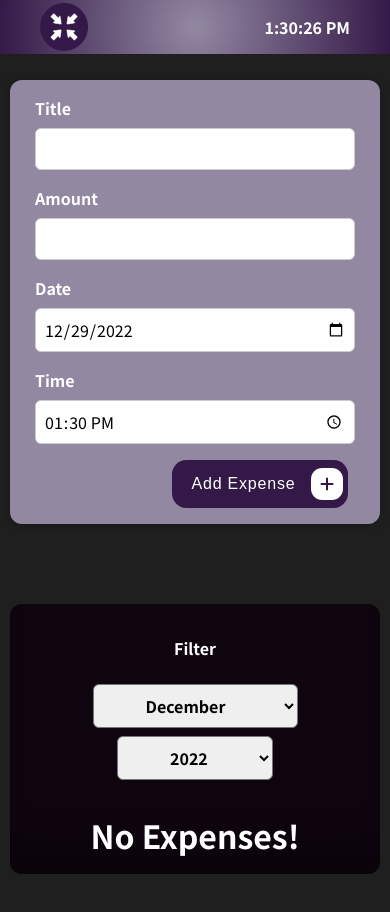
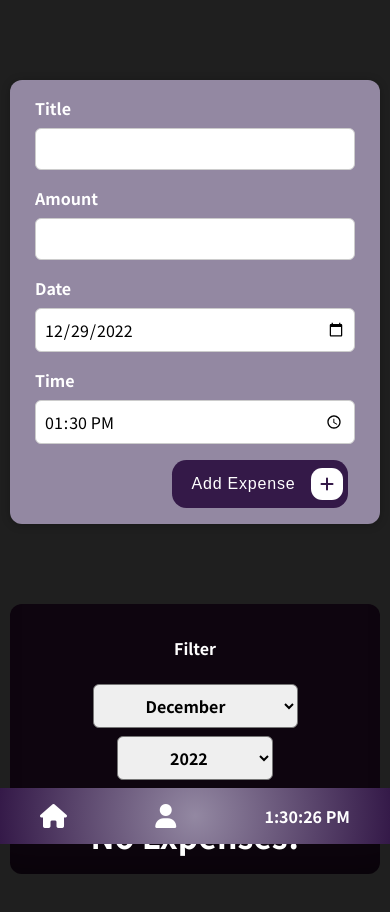
Before and after one commit to rajatdh27/Kharche, a React (Create React App) app: page / in a window 390 px wide. Shown: the top 912 px of the page. Built offline with nearby package versions, Linux system fonts and the light colour scheme; the HTML template or start-up script is replaced by a standard one.

Commit message:
dugged,loader and some customisation

```diff
--- a/src/App.js
+++ b/src/App.js
@@ -1,48 +1,56 @@
-import React, { useState } from "react";
+import React, { useState, useEffect } from "react";
 import Expenses from "./components/Expenses/Expenses";
 import Navbar from "./components/Navbar/Navbar";
 import NewExpense from "./components/New Expense/NewExpense";
+import Loader from "./components/Loader/Loader";
 //const expenses = ;
 
 function App() {
+  const [loading, setLoading] = useState(false);
+  useEffect(() => {
+    setLoading(true);
+    setTimeout(() => {
+      setLoading(false);
+    }, 2000);
+  }, []);
   const [expenses, setExpenses] = useState([
     {
       id: "e1",
       title: "Toilet Paper",
       amount: "94.12",
-      date: new Date(2020, 7, 14),
+      date: new Date(2022, 7, 14),
     },
-    { id: "e2", title: "New TV", amount: 799.49, date: new Date(2021, 2, 12) },
+    { id: "e2", title: "New TV", amount: 799.49, date: new Date(2022, 2, 12) },
     {
       id: "e3",
       title: "Car Insurance",
       amount: "294.67",
-      date: new Date(2021, 2, 28),
+      date: new Date(2022, 2, 28),
     },
     {
       id: "e4",
       title: "New Desk (Wooden)",
       amount: "450",
-      date: new Date(2021, 5, 12),
+      date: new Date(2022, 5, 12),
     },
     {
       id: "e5",
       title: "Toilet Paper",
       amount: "94.12",
-      date: new Date(2021, 7, 14),
+      date: new Date(2022, 7, 14),
     },
-    { id: "e6", title: "New TV", amount: 799.49, date: new Date(2021, 7, 12) },
+    { id: "e6", title: "New TV", amount: 799.49, date: new Date(2022, 7, 12) },
     {
       id: "e7",
       title: "Car Insurance",
       amount: "294.67",
-      date: new Date(2021, 7, 28),
+      date: new Date(2022, 7, 28),
     },
     {
       id: "e8",
       title: "New Desk (Wooden)",
       amount: "450",
-      date: new Date(2021, 7, 12),
+      date: new Date(2008, 7, 12),
     },
   ]);
   const newExpenseDataHandler = (data) => {
@@ -52,9 +60,15 @@ function App() {
   };
   return (
     <>
-      <Navbar />
-      <NewExpense onNewExpenseData={newExpenseDataHandler} />
-      <Expenses items={expenses} />
+      {loading ? (
+        <Loader />
+      ) : (
+        <>
+          <Navbar />
+          <NewExpense onNewExpenseData={newExpenseDataHandler} />
+          <Expenses items={expenses} />
+        </>
+      )}
     </>
   );
 }
--- a/src/components/Chart/Chart.css
+++ b/src/components/Chart/Chart.css
@@ -6,5 +6,6 @@
   width: auto;
 }
 .chart {
+  color: "#341948";
   background-color: rgb(31, 31, 31);
 }
--- a/src/components/Chart/Chart.js
+++ b/src/components/Chart/Chart.js
@@ -6,9 +6,10 @@ import {
   BarElement,
   CategoryScale,
   LinearScale,
-  PointElement,
+  Tooltip,
+  Legend,
 } from "chart.js";
-ChartJS.register(BarElement, CategoryScale, LinearScale, PointElement);
+ChartJS.register(BarElement, CategoryScale, LinearScale, Tooltip, Legend);
 function Chart(props) {
   const year = props.dt.year;
   const month =
@@ -28,15 +29,17 @@ function Chart(props) {
     return graphData;
   });
   const data = {
-    labels: labelArray,
+    labels: labelArray.map((item) => {
+      return `Day: ${item}`;
+    }),
     datasets: [
       {
-        label: "First dataset",
+        label: "Your Expenses",
         data: graphData,
         fill: false,
         backgroundColor: "#9388a2",
         borderColor: "#341948",
-        tension: 0.2,
+        borderWidth: 2,
       },
     ],
   };
--- a/src/components/Expenses/ExpenseFilter.jsx
+++ b/src/components/Expenses/ExpenseFilter.jsx
@@ -4,6 +4,11 @@ import "./ExpenseFilter.css";
 
 const ExpenseFilter = (props) => {
   const [selectedDate, setSelectedDate] = useState(props.selected);
+  const yearArr = props.yearArr;
+  yearArr.push(new Date().getFullYear());
+  yearArr.sort();
+  yearArr.reverse();
+  console.log(yearArr);
   const dropdownChangeMonthHandler = (event) => {
     setSelectedDate((prevDate) => {
       return { ...prevDate, month: event.target.value };
@@ -49,10 +54,9 @@ const ExpenseFilter = (props) => {
             value={props.selected.year}
             onChange={dropdownChangeYearHandler}
           >
-            <option value="2023">2023</option>
-            <option value="2022">2022</option>
-            <option value="2021">2021</option>
-            <option value="2020">2020</option>
+            {yearArr.map((year) => {
+              return <option value={`${year}`} key={year}>{`${year}`}</option>;
+            })}
           </select>
         </div>
       </div>
--- a/src/components/Expenses/Expenses.css
+++ b/src/components/Expenses/Expenses.css
@@ -5,6 +5,7 @@
   width: 50rem;
   margin-top: 5rem;
   max-width: 95%;
+  margin-bottom: 4rem;
 }
 .expenses h1 {
   text-align: center;
--- a/src/components/Expenses/Expenses.jsx
+++ b/src/components/Expenses/Expenses.jsx
@@ -8,6 +8,7 @@ import "./Expenses.css";
 
 const Expenses = (props) => {
   const date = new Date();
+  const yearArr = [];
   const [filteredDate, setFilteredDate] = useState({
     month: date.toLocaleString("en-US", { month: "long" }),
     year: date.getFullYear(),
@@ -17,6 +18,10 @@ const Expenses = (props) => {
   };
 
   const filteredExpenses = props.items.filter((expense) => {
+    if (yearArr.indexOf(expense.date.getFullYear()) === -1) {
+      yearArr.push(expense.date.getFullYear());
+    }
+
     return (
       expense.date.getFullYear().toString() === filteredDate.year.toString() &&
       expense.date.toLocaleString("en-US", { month: "long" }) ===
@@ -26,6 +31,7 @@ const Expenses = (props) => {
   return (
     <Card className="expenses">
       <ExpensesFilter
+        yearArr={yearArr}
         selected={filteredDate}
         onChangeFilter={filterChangeHandler}
       />
--- /dev/null
+++ b/src/components/Loader/Loader.css
@@ -0,0 +1,20 @@
+.loading {
+  width: 100vw;
+  height: 100vh;
+  display: flex;
+  align-items: center;
+  justify-content: center;
+  z-index: 100;
+}
+
+.loading img {
+  width: 25rem;
+  height: 25rem;
+}
+
+@media (max-width: 500px) {
+  .loading img {
+    width: 15rem;
+    height: 15rem;
+  }
+}
--- /dev/null
+++ b/src/components/Loader/Loader.jsx
@@ -0,0 +1,12 @@
+import React from "react";
+import "./Loader.css";
+import image from "../../assests/kharche_white.png";
+function Loader() {
+  return (
+    <div className="loading">
+      <img src={image} alt={image} />
+    </div>
+  );
+}
+
+export default Loader;
--- a/src/components/Navbar/Navbar.css
+++ b/src/components/Navbar/Navbar.css
@@ -2,9 +2,8 @@
   display: flex;
   flex-direction: row;
   width: 100%;
-  height: auto;
+  height: 3.5rem;
   padding: 0.2rem 2.5rem;
-
   justify-content: space-between;
   align-items: center;
   position: absolute;
@@ -25,3 +24,38 @@
 .navbar h2 {
   font-size: 1rem;
 }
+
+.navbar .elements {
+  display: flex;
+  gap: 4rem;
+  align-items: center;
+}
+
+.navbar .elements .child {
+  color: white;
+}
+.navbar .elements .child:hover {
+  color: rgba(52, 25, 72, 1);
+  transform: scale(0.8);
+}
+
+.navbar .elements .child:active {
+  color: rgba(147, 136, 162, 1);
+  transform: scale(0.9);
+}
+@media (max-width: 500px) {
+  .navbar {
+    position: fixed;
+    bottom: 0;
+    top: auto;
+  }
+  .navbar .logo {
+    width: 0;
+    height: 0;
+  }
+  .navbar .elements {
+    width: 100%;
+    gap: 0;
+    justify-content: space-between;
+  }
+}
--- a/src/components/Navbar/Navbar.jsx
+++ b/src/components/Navbar/Navbar.jsx
@@ -12,7 +12,11 @@ function Navbar() {
   return (
     <div className="navbar">
       <img className="logo" src={kharcheLogo} alt="Kharche" />
-      <h2>{time}</h2>
+      <div className="elements">
+        <i class="fa-solid fa-house fa-xl child"></i>
+        <i class="fa-solid fa-user fa-xl child"></i>
+        <h2>{time}</h2>
+      </div>
     </div>
   );
 }
--- a/src/components/New Expense/ExpenseForm.jsx
+++ b/src/components/New Expense/ExpenseForm.jsx
@@ -10,10 +10,13 @@ const ExpenseForm = (props) => {
       : date.getMinutes().toString();
 
   const [month, day, year] = date.toLocaleDateString().split("/");
+
   const [userInput, setUserInput] = useState({
     enteredTitle: "",
     enteredAmount: "",
-    enteredDate: `${year}-${month}-${day}`,
+    enteredDate: `${year}-${month < 10 ? `0${month}` : `${month}`}-${
+      day < 10 ? `0${day}` : `${day}`
+    }`,
     enteredTime: `${hr}:${min}`,
   });
   const titleHandler = (e) => {
@@ -60,7 +63,9 @@ const ExpenseForm = (props) => {
       return {
         enteredTitle: "",
         enteredAmount: "",
-        enteredDate: `${year}-${month}-${day}`,
+        enteredDate: `${year}-${month < 10 ? `0${month}` : `${month}`}-${
+          day < 10 ? `0${day}` : `${day}`
+        }`,
         enteredTime: `${hr}:${min}`,
       };
     });
--- a/src/index.css
+++ b/src/index.css
@@ -12,5 +12,7 @@ html {
 
 body {
   color: #fff;
+  width: auto;
+  height: 100%;
   background-color: rgb(31, 31, 31);
 }
```
Also changed, not shown: src/assests/kharche_white.png (added).
